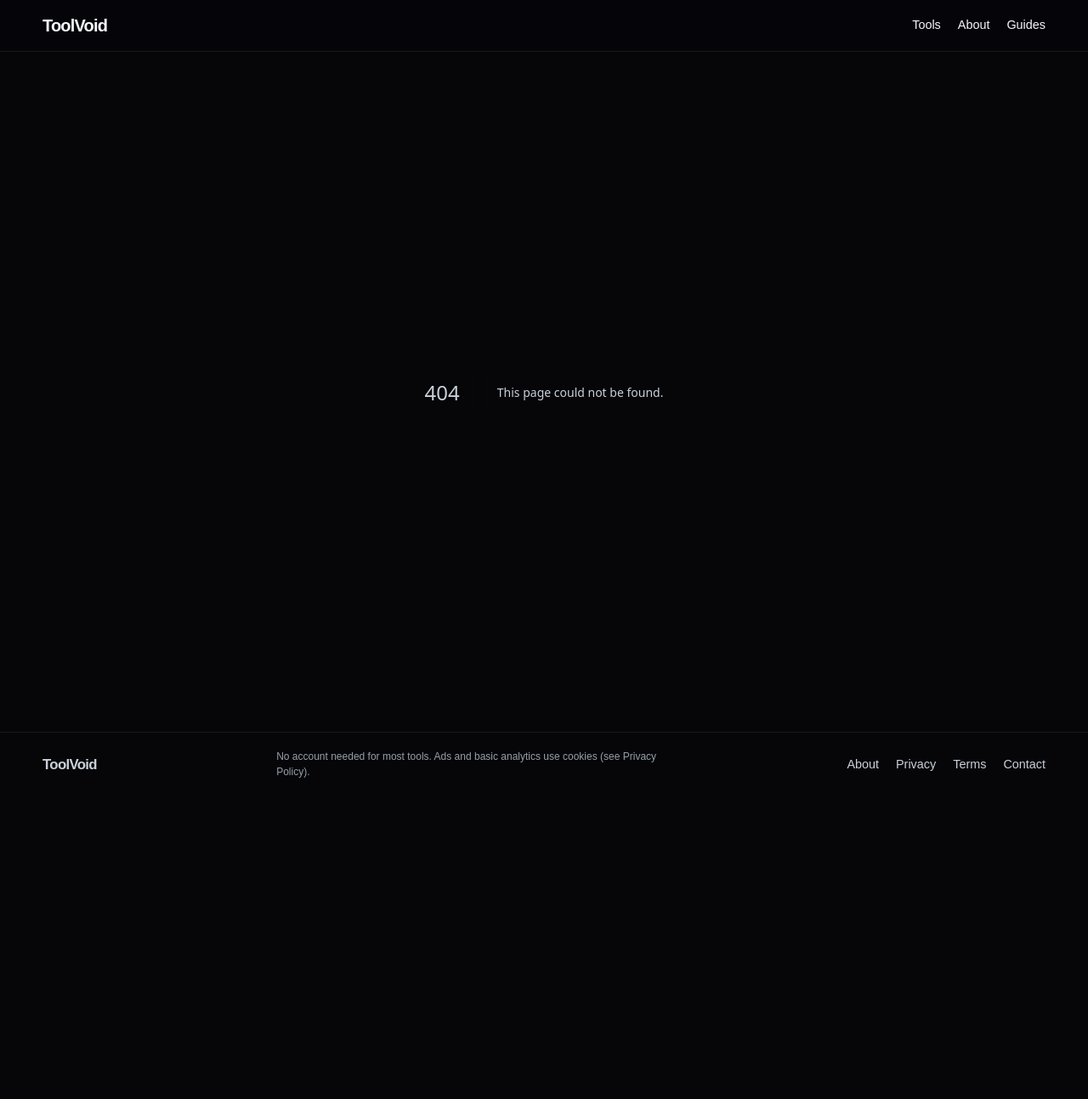
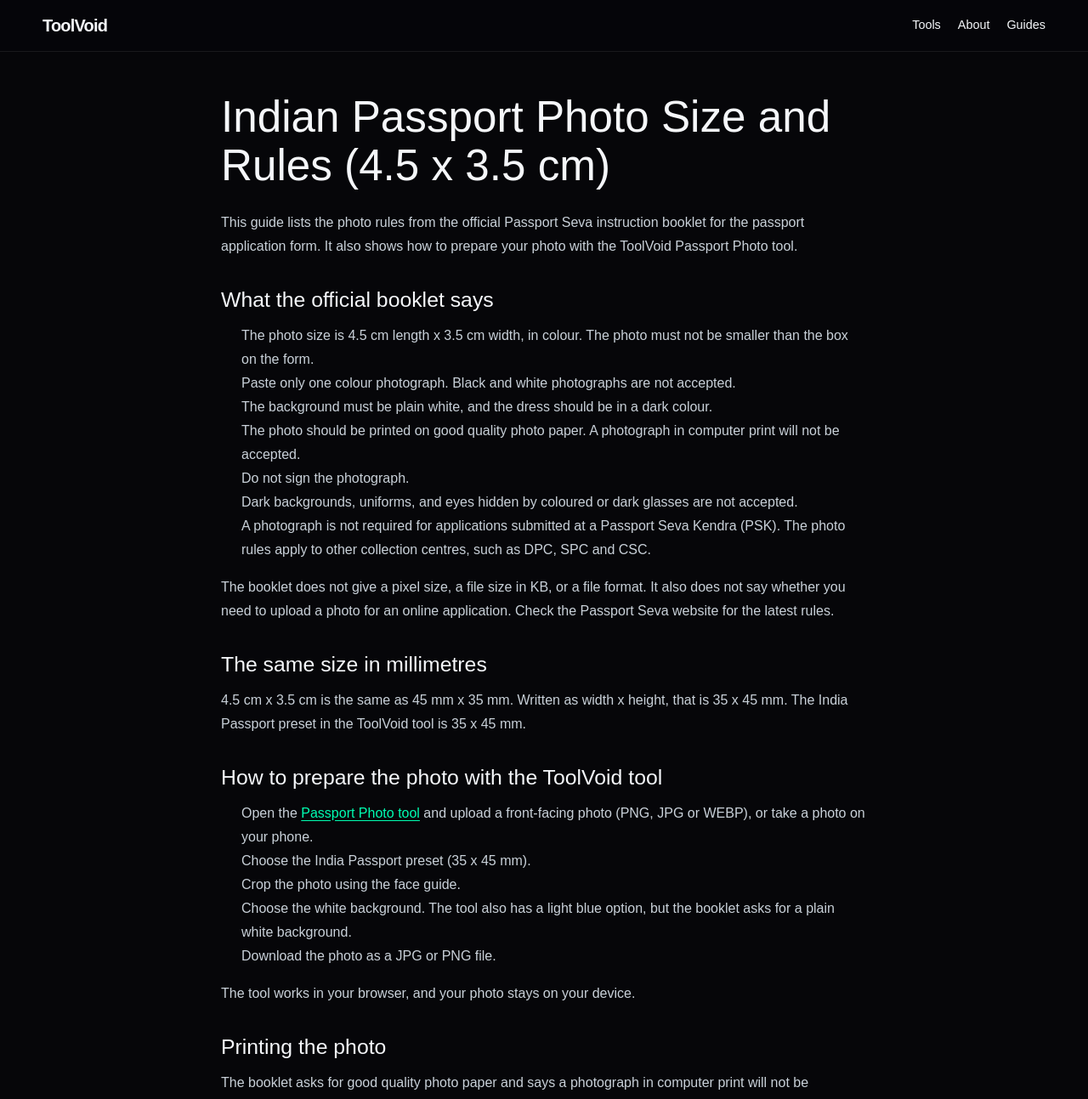
Before and after one commit to toolvoid/toolvoid, a Next.js app: page /guides/passport-photo-size-india in a window 1280 px wide. Before the commit this address had no page. Shown: the top 1293 px of the page at 85% size. Before the commit the page ends 937 px from the top, so only its background shows below. Built offline with nearby package versions, Linux system fonts and the light colour scheme.

Commit message:
Add Indian passport photo size guide

```diff
--- a/app/guides/page.js
+++ b/app/guides/page.js
@@ -37,6 +37,13 @@ export default function GuidesPage() {
             <span className="guides-index-action">Read the guide →</span>
           </Link>
         </li>
+        <li>
+          <Link className="guides-index-card" href="/guides/passport-photo-size-india">
+            <span className="guides-index-title">Indian Passport Photo Size and Rules (4.5 x 3.5 cm)</span>
+            <span className="guides-index-description">Official passport photo size and rules from the Passport Seva booklet, and how to prepare your photo.</span>
+            <span className="guides-index-action">Read the guide →</span>
+          </Link>
+        </li>
       </ul>
     </main>
   );
--- /dev/null
+++ b/app/guides/passport-photo-size-india/page.js
@@ -0,0 +1,80 @@
+export const metadata = {
+  title: 'Indian Passport Photo Size and Rules (4.5 x 3.5 cm) | ToolVoid',
+  description: 'Official Indian passport photo size and rules from the Passport Seva booklet, and how to prepare the photo with the ToolVoid Passport Photo tool.',
+  alternates: { canonical: 'https://toolvoid.com/guides/passport-photo-size-india' },
+};
+
+const styles = {
+  main: { width: '100%', padding: '48px 0 64px' },
+  article: {
+    width: 'min(760px, calc(100% - 32px))',
+    margin: '0 auto',
+    fontSize: 16,
+    lineHeight: 1.75,
+    overflowWrap: 'break-word',
+  },
+  h1: {
+    margin: '0 0 24px',
+    color: '#f5f7fa',
+    fontSize: 'clamp(2rem, 7vw, 3.2rem)',
+    lineHeight: 1.12,
+  },
+  h2: { margin: '34px 0 12px', color: '#f5f7fa', fontSize: '1.55rem', lineHeight: 1.25 },
+  paragraph: { margin: '0 0 16px', fontSize: 16, lineHeight: 1.75 },
+  list: { margin: '0 0 16px', paddingLeft: 24, fontSize: 16, lineHeight: 1.75 },
+  link: { color: '#00ffb2', textDecoration: 'underline', textUnderlineOffset: 3 },
+};
+
+export default function IndianPassportPhotoSizeGuidePage() {
+  return (
+    <main style={styles.main}>
+      <article style={styles.article}>
+        <style>{`.content-link:hover{color:#8fe7c8!important;text-decoration-thickness:2px!important}.content-link:focus-visible{color:#8fe7c8!important;outline:2px solid #00FFB2;outline-offset:3px;border-radius:2px}`}</style>
+        <h1 style={styles.h1}>Indian Passport Photo Size and Rules (4.5 x 3.5 cm)</h1>
+        <p style={styles.paragraph}>This guide lists the photo rules from the official Passport Seva instruction booklet for the passport application form. It also shows how to prepare your photo with the ToolVoid Passport Photo tool.</p>
+
+        <h2 style={styles.h2}>What the official booklet says</h2>
+        <ul style={styles.list}>
+          <li>The photo size is 4.5 cm length x 3.5 cm width, in colour. The photo must not be smaller than the box on the form.</li>
+          <li>Paste only one colour photograph. Black and white photographs are not accepted.</li>
+          <li>The background must be plain white, and the dress should be in a dark colour.</li>
+          <li>The photo should be printed on good quality photo paper. A photograph in computer print will not be accepted.</li>
+          <li>Do not sign the photograph.</li>
+          <li>Dark backgrounds, uniforms, and eyes hidden by coloured or dark glasses are not accepted.</li>
+          <li>A photograph is not required for applications submitted at a Passport Seva Kendra (PSK). The photo rules apply to other collection centres, such as DPC, SPC and CSC.</li>
+        </ul>
+        <p style={styles.paragraph}>The booklet does not give a pixel size, a file size in KB, or a file format. It also does not say whether you need to upload a photo for an online application. Check the Passport Seva website for the latest rules.</p>
+
+        <h2 style={styles.h2}>The same size in millimetres</h2>
+        <p style={styles.paragraph}>4.5 cm x 3.5 cm is the same as 45 mm x 35 mm. Written as width x height, that is 35 x 45 mm. The India Passport preset in the ToolVoid tool is 35 x 45 mm.</p>
+
+        <h2 style={styles.h2}>How to prepare the photo with the ToolVoid tool</h2>
+        <ol style={styles.list}>
+          <li>Open the <a className="content-link" href="/passport" style={styles.link}>Passport Photo tool</a> and upload a front-facing photo (PNG, JPG or WEBP), or take a photo on your phone.</li>
+          <li>Choose the India Passport preset (35 x 45 mm).</li>
+          <li>Crop the photo using the face guide.</li>
+          <li>Choose the white background. The tool also has a light blue option, but the booklet asks for a plain white background.</li>
+          <li>Download the photo as a JPG or PNG file.</li>
+        </ol>
+        <p style={styles.paragraph}>The tool works in your browser, and your photo stays on your device.</p>
+
+        <h2 style={styles.h2}>Printing the photo</h2>
+        <p style={styles.paragraph}>The booklet asks for good quality photo paper and says a photograph in computer print will not be accepted. So take your file to a photo studio and print it there on photo paper. Do not print it on plain paper with a home or office printer.</p>
+
+        <h2 style={styles.h2}>Check before you apply</h2>
+        <ol style={styles.list}>
+          <li>The photo is in colour, with a plain white background, and your eyes are clearly visible.</li>
+          <li>You are wearing dark clothes, not a uniform.</li>
+          <li>The printed photo is 4.5 cm x 3.5 cm.</li>
+          <li>You have not signed the photo.</li>
+          <li>The tool&apos;s presets are not an official approval, and the rules can change, so check the latest rules before you apply.</li>
+        </ol>
+
+        <h2 style={styles.h2}>Source and last verified</h2>
+        <p style={styles.paragraph}>Last verified: 24 November 2026.</p>
+        <p style={styles.paragraph}>Passport Seva, Instructions for filling of Passport Application Form and Supplementary Form (booklet V3.0), Section B, page 2: <a className="content-link" href="https://www.passportindia.gov.in/AppOnlineProject/pdf/ApplicationformInstructionBooklet-V3.0.pdf" target="_blank" rel="noopener noreferrer" style={styles.link}>https://www.passportindia.gov.in/AppOnlineProject/pdf/ApplicationformInstructionBooklet-V3.0.pdf</a></p>
+        <p style={styles.paragraph}>For the latest rules, check <a className="content-link" href="https://www.passportindia.gov.in" target="_blank" rel="noopener noreferrer" style={styles.link}>https://www.passportindia.gov.in</a>.</p>
+      </article>
+    </main>
+  );
+}
--- a/app/passport/page.js
+++ b/app/passport/page.js
@@ -25,7 +25,7 @@ export default function Page() {
       </div>
       <PassportClient />
       <div style={{ maxWidth: 1100, margin: '0 auto', padding: '0 1.5rem 1.25rem', color: '#6b6b85' }}>
-        Related tools: <a href="/keyword" style={{ color: '#7dd3fc' }}>Keyword generator</a> · <a href="/tts" style={{ color: '#7dd3fc' }}>Text to speech</a>
+        Related tools: <a href="/keyword" style={{ color: '#7dd3fc' }}>Keyword generator</a> · <a href="/tts" style={{ color: '#7dd3fc' }}>Text to speech</a> · <a href="/guides/passport-photo-size-india" style={{ color: '#7dd3fc' }}>Indian passport photo size and rules</a>
       </div>
       <script type="application/json" dangerouslySetInnerHTML={{__html: JSON.stringify({
         "@context": "https://schema.org",
--- a/app/sitemap.js
+++ b/app/sitemap.js
@@ -12,6 +12,7 @@ export default function sitemap() {
     { path: '/guides', lastModified: '2026-11-22' },
     { path: '/guides/emi-calculation', lastModified: '2026-11-22' },
     { path: '/guides/photo-signature-size-rules', lastModified: '2026-11-22' },
+    { path: '/guides/passport-photo-size-india', lastModified: '2026-11-24' },
     { path: '/hashtag', lastModified: '2026-11-22' },
     { path: '/imagegen', lastModified: '2026-11-22' },
     { path: '/indian-forms', lastModified: '2026-11-22' },
```
